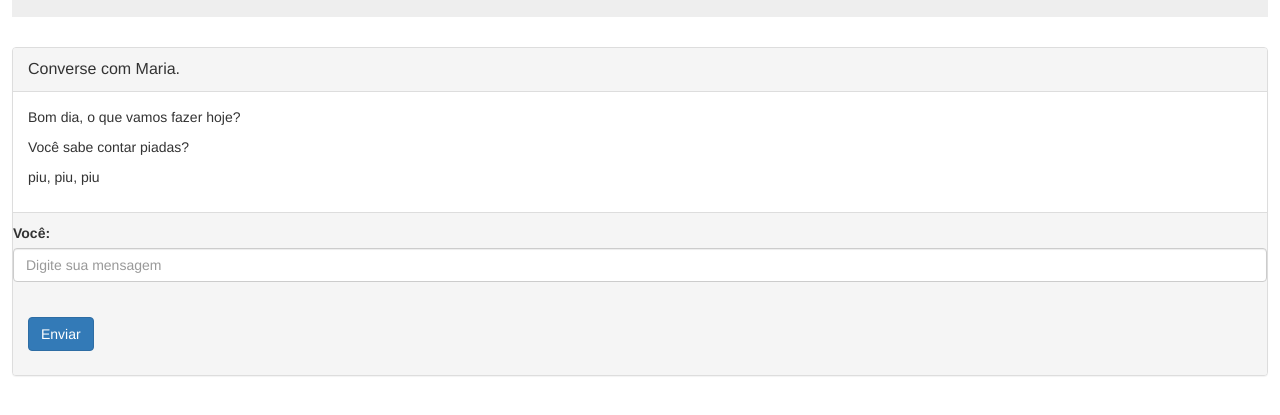
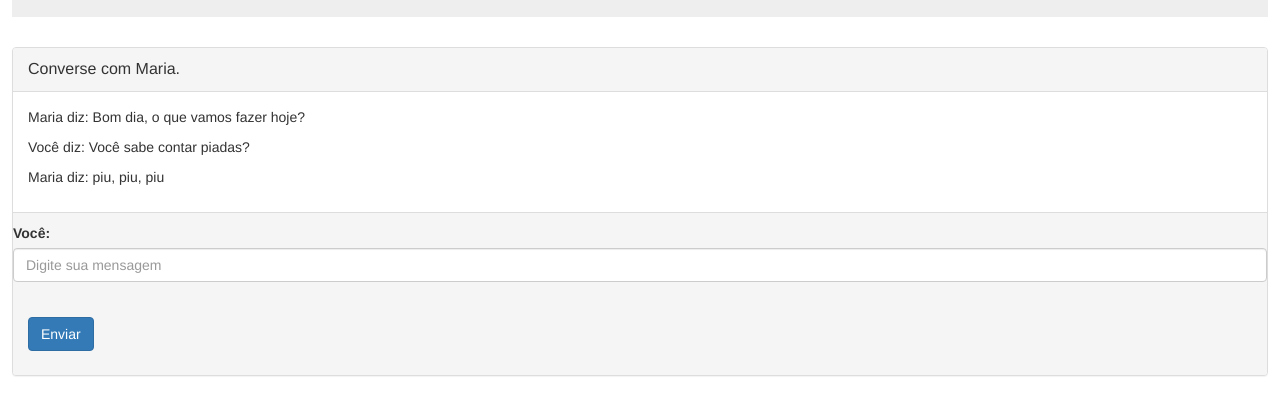
Before and after one commit to felipealbuquerq/assistente-pessoal, a website: page views/index.html in a window 1280 px wide. Shown: the part 137-552 px from the top of the page. Drawn offline with nearby package versions, Linux system fonts and the light colour scheme; some packages are replaced by stand-ins of ours; files whose address does not match are found by name.

Commit message:
Formatação mais amigável nas interações do chat

```diff
--- a/frontend/html/chat.html
+++ b/frontend/html/chat.html
@@ -3,10 +3,10 @@
 			<p class="panel-title">Converse com Maria.</p>
 		</div>
 		<div class="panel-body">
-			<p ng-repeat="c in conversa">
-                {{c.text}}
-
-            </p>
+			<div ng-repeat="c in conversa">
+				<div ng-show="c.autor"><p>Maria diz: {{c.text}}</p></div>
+				<div ng-show="!c.autor"><p>Você diz: {{c.text}}</p></div>
+            </div>
 		</div>
 		<div class="panel-footer">
 			<form class="form-horizontal" action="watson" method="post">
--- a/frontend/js/services/conversationservice.js
+++ b/frontend/js/services/conversationservice.js
@@ -11,7 +11,6 @@ angular.module('project').factory('ConversationService',  function($http, $q){
                  context: params.context
              }
              return $http.get(url).then(function(resposta){
-                console.log(resposta);
                 return resposta;
              });
     }
--- a/routes/conversation.js
+++ b/routes/conversation.js
@@ -10,7 +10,6 @@ router.get('/', function (req, res) {
 
 	//sempre inicia com uma conversa vazia, para gerar a mensagem de saudação
 	conversationService.conversa(req.query.text).then(resposta => {
-        console.log("Veja a resposta da início da conversa", resposta);
 	res.send(resposta);
 	})
 });
```
